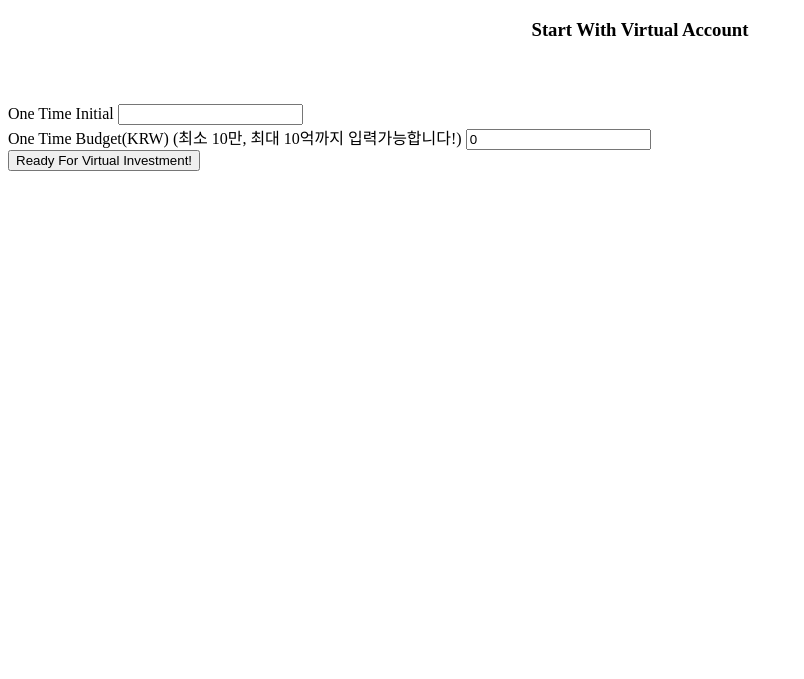
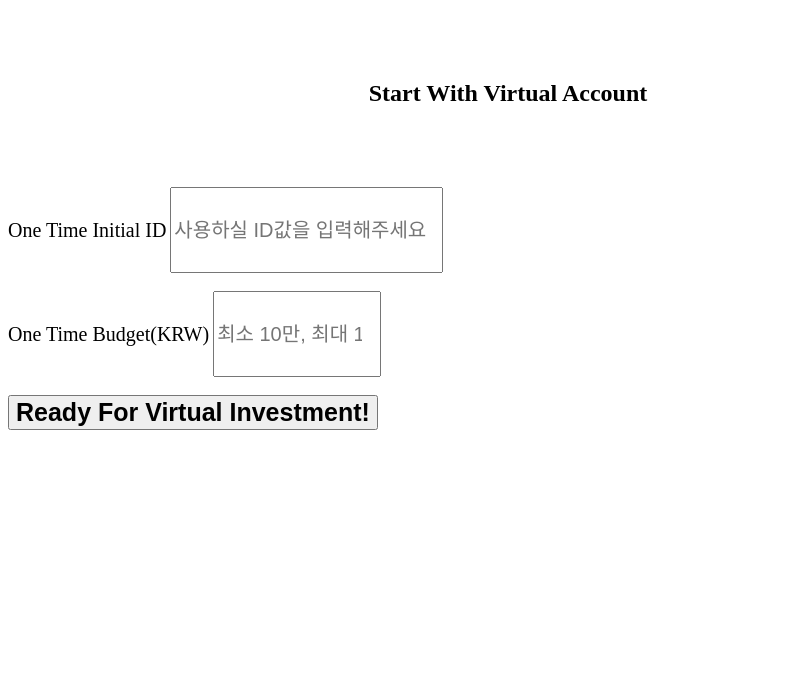
Before and after one commit to AshyGarden/BitoryV, a Python web app: template src/main/resources/templates/member/login.html in a window 1280 px wide. Shown: the top 679 px of the page, without its empty margins (0-804 px from the left). Run offline with Jinja, Linux system fonts and the light colour scheme; the template is opened without the code that fills it, so the values that code supplies are empty.

Commit message:
20240305_index,login,trade,trend,virtualInvest_NJY

```diff
--- a/src/main/resources/static/assets/js/login.js
+++ b/src/main/resources/static/assets/js/login.js
@@ -1,9 +1,28 @@
-startbtn.addEventListener("click", () => {
-    if (oti.value === "" || otb.value === "") {
-        alert("형식에 맞게 정보를 입력해주세요");
-    } else {
+document.addEventListener('DOMContentLoaded', function() {
+    const startBtn = document.getElementById('startbtn');
+    const oti = document.getElementById('oti');
+    const otb = document.getElementById('otb');
+
+    startBtn.addEventListener("click", () => {
+        // 입력 값 가져오기
+        var idInput = oti.value.trim();
+        var budgetInput = parseInt(otb.value, 10);
+
+        // ID 검증 - 영어와 숫자만 허용
+        var idPattern = /^[a-zA-Z0-9]+$/;
+        if (!idPattern.test(idInput)) {
+            alert("아이디는 영어와 숫자로만 작성해주세요.");
+            return; // 함수 종료
+        }
+
+        // 자산금액 검증 - 10만원에서 10억원 사이
+        if (isNaN(budgetInput) || budgetInput < 100000 || budgetInput > 1000000000) {
+            alert("자산금액은 10만원에서 10억원까지만 입력 가능합니다.");
+            return; // 함수 종료
+        }
+
         // AJAX 요청으로 서버에 로그인 정보 전송
-        fetch("/loginProcess?oti=" + oti.value + "&otb=" + otb.value, {
+        fetch("/loginProcess?oti=" + idInput + "&otb=" + budgetInput, {
             method: 'GET'
         }).then(response => {
             if (response.ok) {
@@ -12,9 +31,13 @@ startbtn.addEventListener("click", () => {
             } else {
                 alert("로그인 실패");
             }
+        }).catch(error => {
+            console.error('Error:', error);
+            alert("로그인 처리 중 오류가 발생했습니다.");
         });
-    }
+    });
 });
+
 
 document.addEventListener('DOMContentLoaded', function() {
     // 'Ready For Virtual Investment!' 버튼에 클릭 이벤트 리스너 추가
--- a/src/main/resources/templates/market/trade.html
+++ b/src/main/resources/templates/market/trade.html
@@ -390,10 +390,12 @@
                     </div>
                 </div>
             </div>
-            <button  type="button" onclick="location.href='/virtualInvest'"
+            <button  type="button" class="btn btn-success"
+                     onclick="location.href='/virtualInvest'"
                     style="width: 95%; height: 100px; border-radius: 10px;
                     background-color: #2ecc71; color: white;
-                    font-size: 48px; margin-top: 2%; margin-left: 2%; "
+                    box-shadow: 0 19px 38px rgba(0,0,0,0.10), 0 15px 12px rgba(0,0,0,0.10);
+                    font-size: 48px; margin-top: 2%; margin-left: 2%; font-weight:bolder;"
                     > Submit & Review Your Investment! </button>
             </div>
         </div>
--- a/src/main/resources/templates/member/login.html
+++ b/src/main/resources/templates/member/login.html
@@ -9,22 +9,24 @@
 <meta charset="utf-8">
 <div class="main-banner" id="top">
 	<div id="main" class="container">
-        <div class="card card-body bg-light offset-3 col-6">
+        <div class="card card bg-light offset-3 col-6"
+                style="height:600px; width:1000px; border-radius:5%">
             <form class="form offset-1 col-10" id="virtualform" name="virtualform">
-                <h3 style="margin-bottom: 5%; text-align:center">Start With Virtual Account</h3>
+                <h2 style="margin: 8%; text-align:center">Start With Virtual Account</h2>
                 <div class="mb-3">
-                    <label for="oti" class="form-label">One Time Initial</label>
-                    <input type="text" class="form-control" id="oti"  name="oti">
+                    <label for="oti" class="form-label" style="font-size:20px"> <i class="fa-solid fa-user ms-2"></i> One Time Initial ID</label>
+                    <input type="text" class="form-control" id="oti" name="oti" placeholder="사용하실 ID값을 입력해주세요" style="height:80px; font-size:20px;" pattern="^[a-zA-Z0-9]+$" title="Only English letters and numbers are allowed">
                 </div>
+                <br>
+                <div class="mb-3">
+                    <label for="otb" class="form-label" style="font-size:20px"><i class="fa-solid fa-coins ms-2"></i> One Time Budget(KRW)</label> <!-- 1회성 현금 예산(KRW) -->
+                    <input type="number" class="form-control" id="otb" name="otb" placeholder="최소 10만, 최대 10억까지 입력가능합니다!" step="100000" style="height:80px; font-size:20px;" min="100000" max="1000000000">
 
-                <div class="mb-3">
-                    <label for="otb" class="form-label">One Time Budget(KRW) (최소 10만, 최대 10억까지 입력가능합니다!)</label> <!-- 1회성 현금 예산(KRW) -->
-                    <input type="number" class="form-control" id="otb" name="otb" placeholder="최소 10만, 최대 10억까지 입력가능합니다!" step="100000" value="0">
                 </div>
-
+                <br>
                 <div class="d-grid gap-2 b-3"> <!-- button / trend로 바뀔 예정 -->
                     <!-- <button type="button" class="btn btn-dark" onclick="location.href='/trend'"> -->
-                    <button type="button" class="btn btn-dark" id="startbtn"> Ready For Virtual Investment!</button> <!-- login button-->
+                    <button type="button" class="btn btn-warning" id="startbtn" style="font-size:25px; font-weight:bolder"> Ready For Virtual Investment!</button> <!-- login button-->
                 </div>
             </form>
         </div>
```
Also changed, not shown: src/main/resources/templates/index.html (+5 -4 lines), src/main/resources/templates/predict/trend.html (+4 -3 lines), src/main/resources/templates/record/virtualInvest.html (+14 -7 lines), src/main/resources/static/assets/images/BTCex.png (deleted), src/main/resources/static/assets/images/XRPex.png (deleted), src/main/resources/static/assets/images/loading2.gif (added), src/main/resources/static/assets/images/loading3.gif (added), src/main/resources/static/assets/images/loading4.gif (added), src/main/resources/static/assets/images/loading5.gif (added), src/main/resources/static/assets/images/loading6.gif (added).
